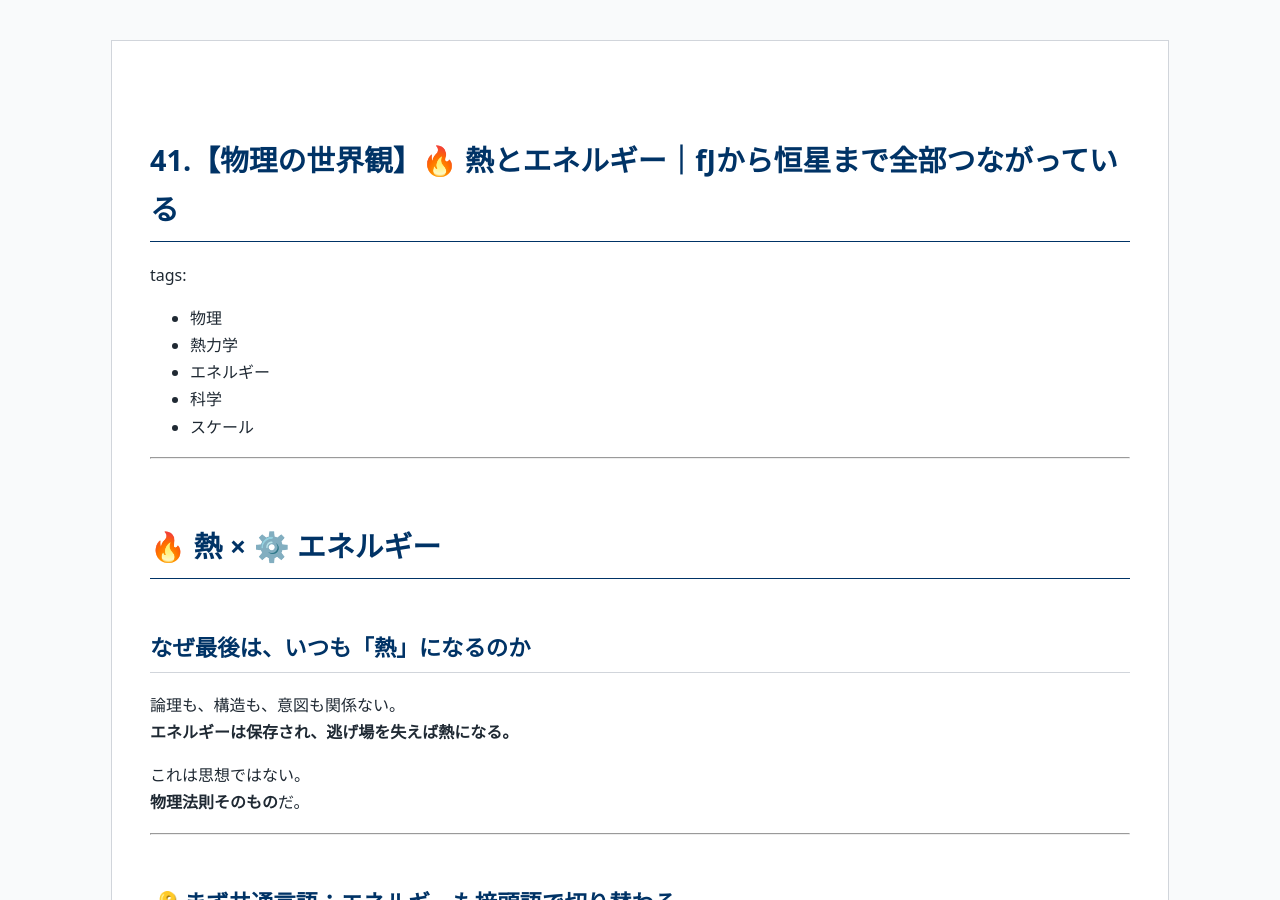
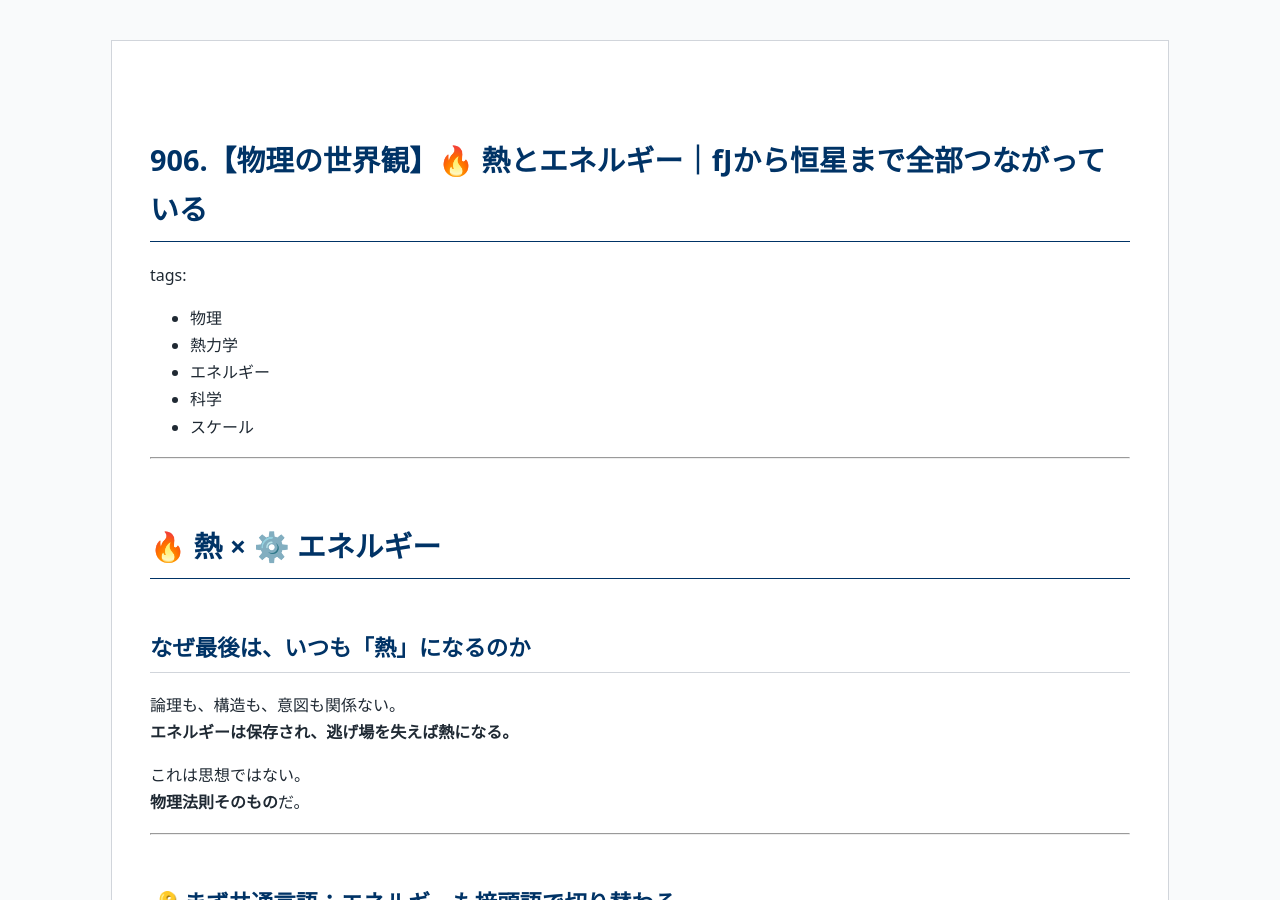
Before and after one commit to Samizo-AITL/qiita-articles, a Jekyll site: the page built from articles/906_physics_scale_heat_energy.md, in a window 1280 px wide and 900 px high. Built offline with Jekyll 4.4.1, drawn with Linux system fonts in a browser that asks for light colours.

Commit message:
Update and rename 41_physics_scale_heat_energy.md to 906_physics_scale_heat_energy.md

```diff
--- a/articles/41_physics_scale_heat_energy.md
+++ b/articles/906_physics_scale_heat_energy.md
@@ -3,7 +3,7 @@ layout: default
 title: Qiita Articles
 ---
 
-# 41.【物理の世界観】🔥 熱とエネルギー｜fJから恒星まで全部つながっている
+# 906.【物理の世界観】🔥 熱とエネルギー｜fJから恒星まで全部つながっている
 tags:
   - 物理
   - 熱力学
```
